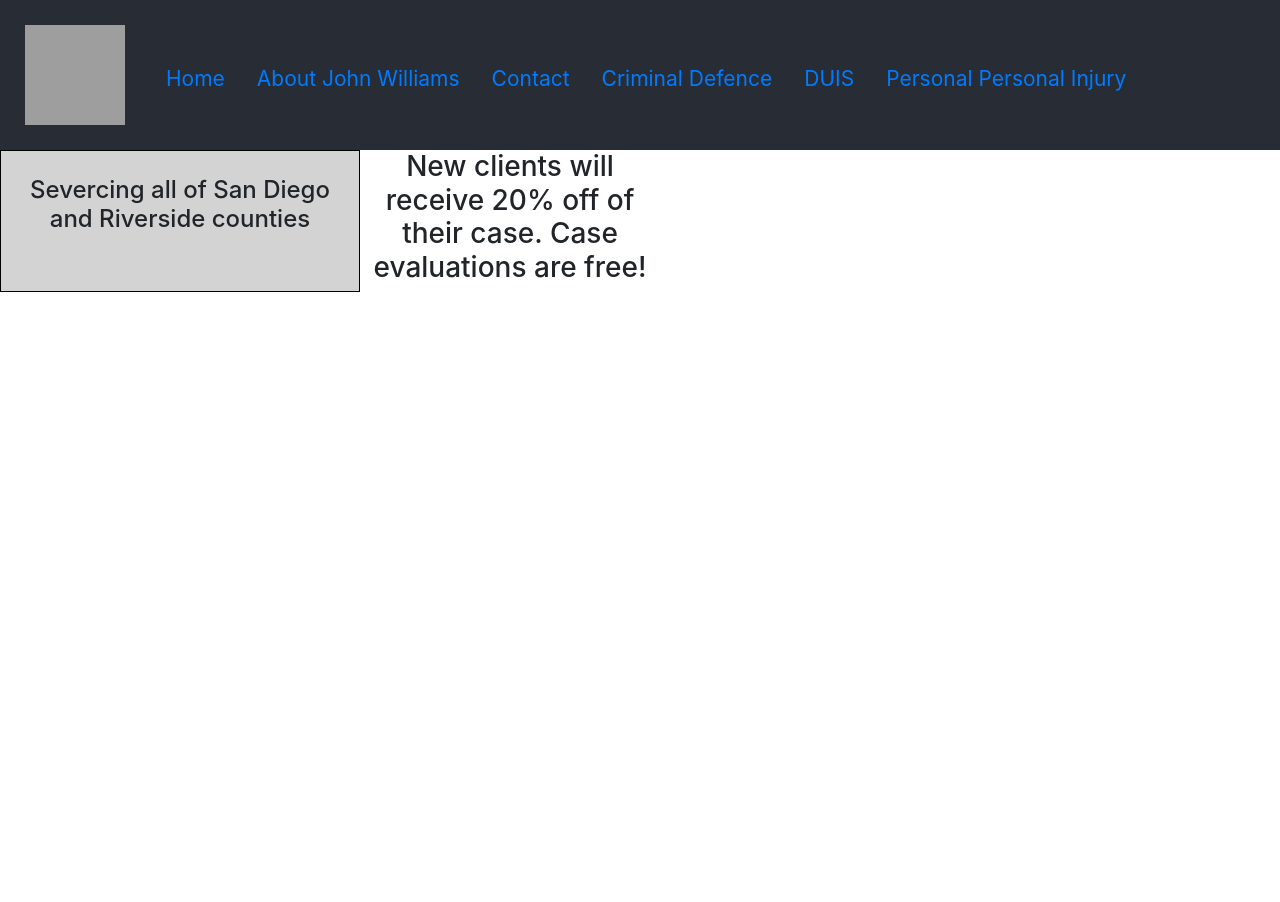
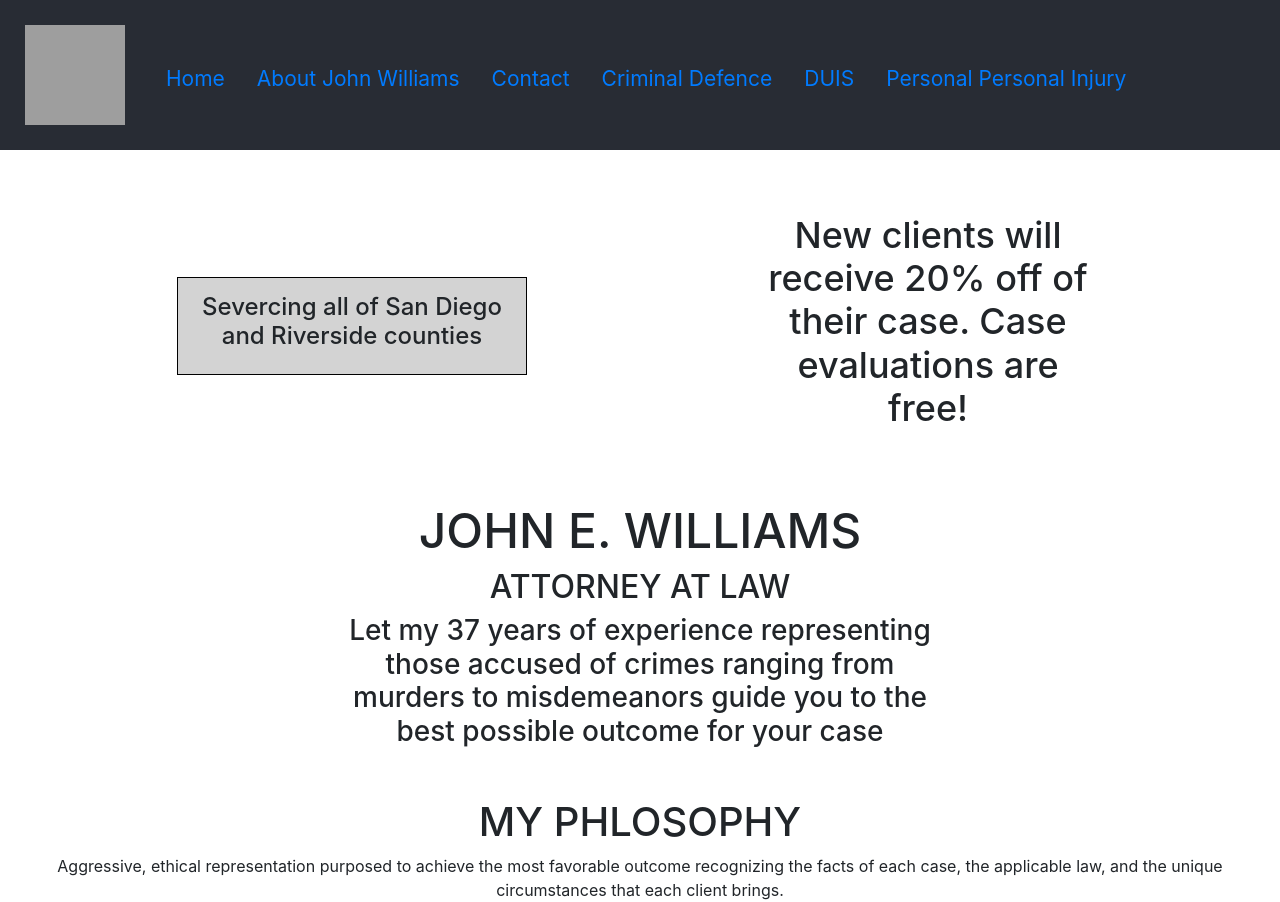
Before and after one commit to zacwillmington/john-williams-law, a React (Create React App) app in the folder client/: page / in a window 1280 px wide. Before the commit the page ends 800 px from the top, so only its background shows below. Built offline with nearby package versions, Linux system fonts and the light colour scheme; grey boxes are pictures that could not be loaded.

Commit message:
Styled layout for hompage top content

```diff
--- a/client/src/App.css
+++ b/client/src/App.css
@@ -27,18 +27,46 @@ div.navBar {
 /* Home Page */
 
 .homePage {
+  /* display: flex; */
+  /* flex-direction: row; */
+  /* align-items: center; */
+}
+
+.top-content {
   display: flex;
   flex-direction: row;
+  align-items: center;
+  flex-wrap: wrap;
+  margin: 5%;
+  justify-content: space-around;
 }
-
 .content-1 {
-  width: 360px;
-  padding: 25px;
+  width: 350px;
+  padding: 15px;
   background: lightgray;
   border: 1px solid black;
 }
 
 .content-2 {
-  width: 300px;
+  width: 350px;
   height: auto;
 }
+
+.content-2 h3, .content-2 span {
+  font-size: 1.5em;
+}
+
+.content-3 {
+  margin: 50px auto;
+  flex-direction: column;
+  flex: 1 100%;
+  max-width: 600px;
+}
+
+.content-3 h1 {
+  font-size: 3em;
+}
+
+.middle-content span {
+  max-width: 200px;
+}
--- a/client/src/components/HomePage.js
+++ b/client/src/components/HomePage.js
@@ -3,11 +3,22 @@ import React, { Component } from 'react';
 class HomePage extends Component {
     render() {
         return (
-            <div className='homePage'>
+        <div className='homePage'>
+            <div className='top-content'>
               <div className='content-1'><h4><span>Severcing all of San Diego and Riverside counties</span></h4></div>
 
               <div className='content-2'><h3><span>New clients will receive 20% off of their case. Case evaluations are free!</span></h3></div>
             </div>
+            <div className='content-3'>
+                <h1>JOHN E. WILLIAMS</h1>
+                <h2>ATTORNEY AT LAW</h2>
+                <h3>Let my 37 years of experience representing those accused of crimes ranging from murders to misdemeanors guide you to the best possible outcome for your case</h3>
+            </div>
+            <div className='middle-content'>
+                <h1>MY PHLOSOPHY</h1>
+                <span>Aggressive, ethical representation purposed to achieve the most favorable outcome recognizing the facts of each case, the applicable law, and the unique circumstances that each client brings.</span>
+            </div>
+        </div>
         );
     }
 }
```
